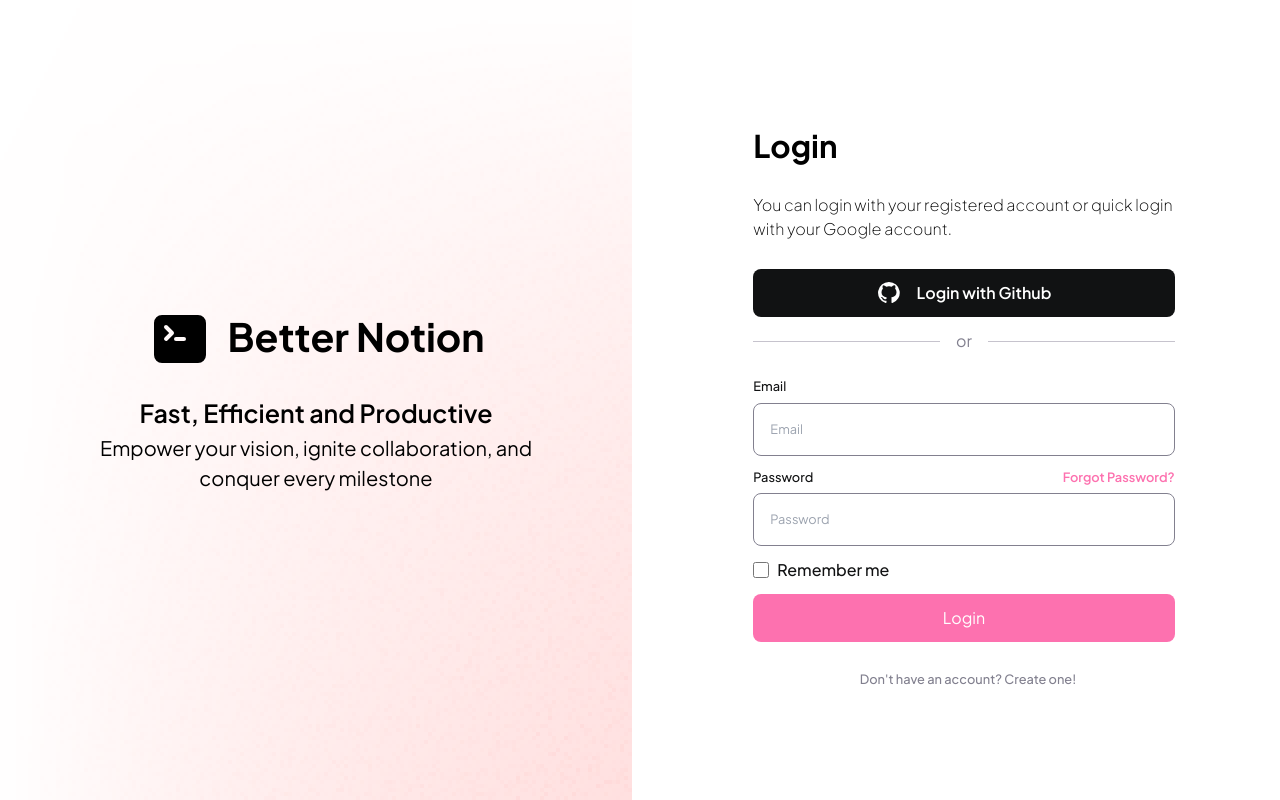
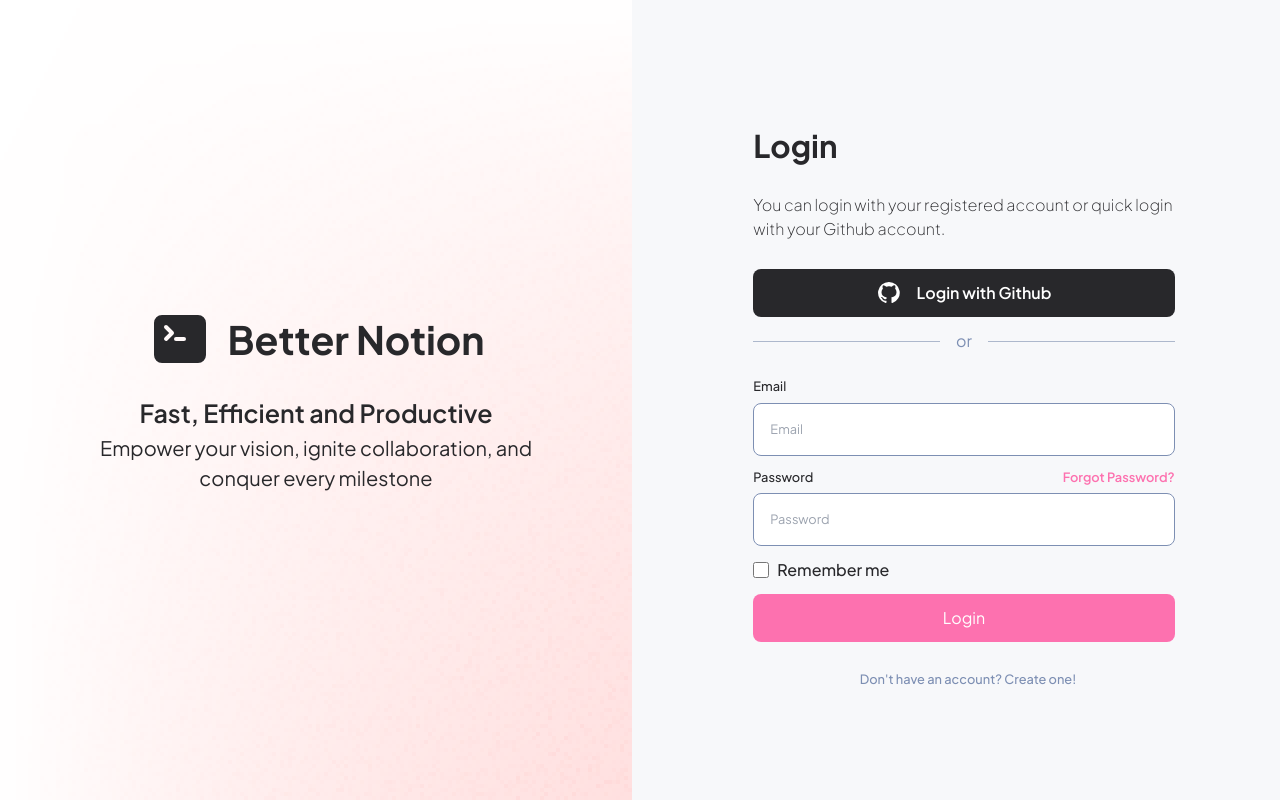
Before and after one commit to lboistard/better_notion, a React (Vite) app in the folder frontend/: page /login in a window 1280 px wide. Built offline with nearby package versions, Linux system fonts and the light colour scheme; no server answers.

Commit message:
Topbar component UI

```diff
--- a/frontend/index.html
+++ b/frontend/index.html
@@ -10,7 +10,7 @@
     <meta name="viewport" content="width=device-width, initial-scale=1.0" />
     <title>Better notion</title>
   </head>
-  <body>
+  <body style="background-color: #F7F8FA;">
     <div id="root"></div>
     <script type="module" src="/src/index.tsx"></script>
   </body>
--- a/frontend/src/components/auth/Login.tsx
+++ b/frontend/src/components/auth/Login.tsx
@@ -49,17 +49,17 @@
       {/* Right - Form */}
       <div className='flex justify-center items-center w-full h-screen'>
         <div className="w-8/12 flex flex-col">
-          <h1 className="text-3xl font-bold my-3">Login</h1>
-          <span className="font-extralight w-50 my-3">
-            You can login with your registered account or quick login with your Google account.
+          <h1 className="text-3xl font-bold my-3 text-black">Login</h1>
+          <span className="font-extralight w-50 my-3 text-black">
+            You can login with your registered account or quick login with your Github account.
           </span>
 
-          <Button className="login-with-google p-0">
+          <Button className="login-with-github p-0">
             <Link
               className="flex justify-center items-center my-3"
               to={"http://localhost:3000/api/auth/github"}
             >
-              <GithubIcon className="w-6 h-6 invert mr-4"/>Login with Github
+              <GithubIcon className="w-6 h-6 invert mr-4 text-black"/>Login with Github
             </Link>
           </Button>
 
@@ -73,9 +73,9 @@
           <form>
             <div className="my-3">
               <div className="grid w-full items-center gap-1.5">
-                <Label className="text-grey-7 font-medium text-sm">Email</Label>
+                <Label className="font-medium text-sm text-black">Email</Label>
                 <Input
-                  className="bg-gray-50 border border-grey-4 text-grey-7 text-sm rounded-lg p-4 w-full"
+                  className="bg-gray-50 border border-grey-4 text-black text-sm rounded-lg p-4 w-full"
                   type="email"
                   id="email"
                   placeholder="Email"
@@ -86,13 +86,13 @@
             <div className="my-3">
               <div className="grid w-full items-center gap-1.5">
                 <div className="flex justify-between">
-                  <Label className="text-grey-7 font-medium text-sm">Password</Label>
-                  <Label className="text-error-main text-sm font-semibold hover:text-error-200 cursor-pointer">
+                  <Label className="font-medium text-sm text-black">Password</Label>
+                  <Label className="text-error-main text-sm font-semibold hover:text-error-200 cursor-pointer ">
                     Forgot Password?
                   </Label>
                 </div>
                 <Input
-                  className="bg-gray-50 border border-grey-4 text-grey-7 text-sm rounded-lg p-4 w-full"
+                  className="bg-gray-50 border border-grey-4 text-black text-sm rounded-lg p-4 w-full"
                   type="password"
                   id="password"
                   placeholder="Password"
@@ -103,7 +103,7 @@
             <div className="my-3 flex items-center">
               <Input type="checkbox" id="rememberMe"
                 className="w-4 h-4 border-grey-3 rounded mr-2"/>
-              <Label htmlFor="rememberMe" className="text-grey-7 font-medium">Remember me</Label>
+              <Label htmlFor="rememberMe" className="text-black font-medium">Remember me</Label>
             </div>
             <Button
               className="login-cta w-full flex justify-center items-center my-3"
--- a/frontend/src/components/auth/Register.tsx
+++ b/frontend/src/components/auth/Register.tsx
@@ -12,8 +12,8 @@
       {/* Right - Form */}
       <div className="flex justify-center items-center w-full h-screen">
         <div className="w-8/12 flex flex-col">
-          <h1 className="text-3xl font-bold my-3">Register</h1>
-          <span className="font-extralight w-50 my-3">
+          <h1 className="text-3xl font-bold my-3 text-black">Register</h1>
+          <span className="font-extralight w-50 my-3 text-black">
             Enter your user details below.
           </span>
 
@@ -21,38 +21,38 @@
           <form>
             <div className="my-3">
               <div className="grid w-full items-center gap-1.5">
-                <Label className="text-grey-7 font-medium text-sm">Name</Label>
+                <Label className="text-black font-medium text-sm">Name</Label>
                 <Input
                   type="text"
                   id="name"
                   placeholder="Name"
-                  className="bg-gray-50 border border-grey-4 text-grey-7 text-sm rounded-lg p-4 w-full"/>
+                  className="bg-gray-50 border border-grey-4 text-black text-sm rounded-lg p-4 w-full"/>
               </div>
             </div>
             <div className="my-3">
               <div className="grid w-full items-center gap-1.5">
-                <Label className="text-grey-7 font-medium text-sm">Email</Label>
+                <Label className="text-black font-medium text-sm">Email</Label>
                 <Input
                   type="email"
                   id="email"
                   placeholder="Email"
-                  className="bg-gray-50 border border-grey-4 text-grey-7 text-sm rounded-lg p-4 w-full"/>
+                  className="bg-gray-50 border border-grey-4 text-black text-sm rounded-lg p-4 w-full"/>
               </div>
             </div>
             <div className="my-3">
               <div className="grid w-full items-center gap-1.5">
-                <Label className="text-grey-7 font-medium text-sm">Password</Label>
+                <Label className="text-black font-medium text-sm">Password</Label>
                 <Input
                   type="password"
                   id="password"
                   placeholder="Password"
-                  className="bg-gray-50 border border-grey-4 text-grey-7 text-sm rounded-lg p-4 w-full"/>
+                  className="bg-gray-50 border border-grey-4 text-black text-sm rounded-lg p-4 w-full"/>
               </div>
             </div>
             <div className="my-3 flex items-center">
               <Input type="checkbox" id="terms"
                 className="w-4 h-4 border-grey-3 rounded mr-2"/>
-              <Label htmlFor="rememberMe" className="text-grey-7 font-medium text-sm">
+              <Label htmlFor="rememberMe" className="text-black font-medium text-sm">
                   Agree with  <a href="#" className="text-blue-600 dark:text-error-main hover:text-error-200">
                 &nbsp;Terms & Conditions?
                 </a>
--- /dev/null
+++ b/frontend/src/components/topbar/Topbar.tsx
@@ -0,0 +1,52 @@
+/* eslint-disable  */
+import { ArrowRight, MenuIcon, SearchIcon, BellIcon } from "lucide-react";
+
+const Topbar = () => {
+  return (
+    <div className="w-full h-24 p-6 flex border-grey-1" style={{borderBottomWidth: 1}}>
+      <div className="flex justify-start w-3/12">
+        <button
+          className={`
+          h-12 w-12 flex justify-center items-center
+          mr-9 rounded-full bg-white hover:shadow-lg shadow-indigo-500/50
+          `}
+        >
+          <MenuIcon className="h-6 w-6 text-grey-1" />
+        </button>
+
+        {/* Brand */}
+        <h1 className="text-lg text-title font-medium ml-2 flex items-center">
+          Better Notion
+        </h1>
+      </div>
+      <div className="flex justify-center w-6/12">
+          <label className="mb-2 text-sm font-medium text-gray-900 sr-only dark:text-white">Search</label>
+          <div className="relative w-full ">
+            {/* search icon */}
+            <div className="absolute inset-y-0 start-0 flex items-center ps-4 pointer-events-none">
+              <SearchIcon className="text-grey-1"/>
+            </div>
+
+            <input type="search" id="default-search" className="hover:shadow-lg shadow-indigo-500/50 rounded-full block w-full p-4 ps-12 text-sm text-gray-900 bg-gray-50 " placeholder="Search tasks, projects and contacts..." required />
+
+            <button className="absolute end-2.5 bottom-2.5">
+              <ArrowRight className="text-grey-1"/>
+            </button>
+          </div>
+      </div>
+
+      <div className="flex justify-end  w-3/12">
+        <button
+          className={`
+          h-12 w-12 flex justify-center items-center
+          rounded-full bg-white hover:shadow-lg shadow-indigo-500/50
+          `}
+        >
+          <BellIcon className="h-6 w-6 text-grey-1" />
+        </button>
+      </div>
+    </div>
+  )
+}
+
+export default Topbar;
--- a/frontend/src/index.css
+++ b/frontend/src/index.css
@@ -6,10 +6,11 @@
     font-family: "Plus Jakarta Sans";
     color: "#111213";
   }
+
 }
 
-.login-with-google{
-  @apply p-3 bg-grey-7 font-semibold rounded-lg text-white mt-4;
+.login-with-github{
+  @apply p-3 bg-black font-semibold rounded-lg text-white mt-4;
   @apply hover:bg-grey-6;
 }
 
--- a/frontend/src/layouts/AuthLayout.tsx
+++ b/frontend/src/layouts/AuthLayout.tsx
@@ -13,15 +13,15 @@
       <div className="container w-full h-screen bg-fixed" style={{ backgroundImage:`url(${image})` }}>
         <div className="mx-auto flex w-9/12 h-full flex-col justify-center space-y-6">
 
-          <div className="flex text-center justify-center align-center">
-            <CommandLineIcon className="h-16 w-16" />
-            <h1 className="text-4xl font-bold ml-4">
+          <div className="flex text-center justify-center items-center">
+            <CommandLineIcon className="h-16 w-16 text-black" />
+            <h1 className="text-4xl font-bold ml-4 text-black">
             Better Notion
             </h1>
           </div>
-          <div className="flex flex-col text-center justify-center align-center">
-            <h2 className="text-2xl font-semibold">Fast, Efficient and Productive</h2>
-            <h4 className="text-xl">
+          <div className="flex flex-col text-center justify-center items-center">
+            <h2 className="text-2xl font-semibold text-black">Fast, Efficient and Productive</h2>
+            <h4 className="text-xl text-black">
           Empower your vision, ignite collaboration, and conquer every milestone
             </h4>
           </div>
--- a/frontend/src/pages/Home.tsx
+++ b/frontend/src/pages/Home.tsx
@@ -1,6 +1,10 @@
+import Topbar from "@/components/topbar/Topbar";
+
 const Home = () => {
   return (
-    <span>home</span>
+
+    <Topbar />
+
   )
 }
 
--- a/frontend/tailwind.config.js
+++ b/frontend/tailwind.config.js
@@ -1,6 +1,4 @@
 /** @type {import('tailwindcss').Config} */
-const defaultTheme = require("tailwindcss/defaultTheme")
-
 
 module.exports = {
   content: ["./src/**/*.{ts,tsx}"],
@@ -60,16 +58,16 @@
     },
     colors: {
       white: "#FFF",
-      black: "#000",
+      black: "#28282B",
+      title: "#4D5E80",
       main: "#111213",
       grey: {
-        1: "#F5FFFC",
-        2: "#C6C3CD",
-        3: "#9896A3",
-        4: "#82808F",
-        5: "#56555C",
-        6: "#1d1e20",
-        7: "#111213",
+        1: "#C3CAD9",
+        2: "#ADB8CC",
+        3: "#99A6BF",
+        4: "#7D8FB3",
+        5: "#7C8AA6",
+        6: "#1A2233",
       },
       primary: {
         main: "#5577FF",
```
